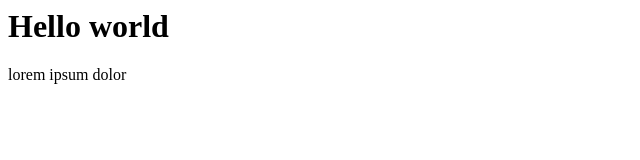
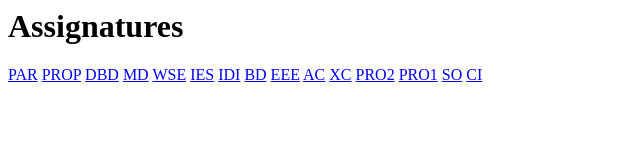
Before and after one commit to andyfratello/andyfratello.github.io, a plain HTML site: page index.html in a window 1280 px wide. Shown: the whole page, without its empty margins (0-640 px from the left). Drawn offline with Linux system fonts and the light colour scheme.

Commit message:
Update index.html

```diff
--- a/index.html
+++ b/index.html
@@ -5,5 +5,19 @@
 </head>
 <body>
 
-<h1>Hello world</h1>
-<p>lorem ipsum dolor</p>
+<h1>Assignatures</h1>
+<a href="https://github.com/andyfratello/PAR">PAR</a>
+<a href="https://github.com/andyfratello/PROP">PROP</a>
+<a href="https://github.com/andyfratello/DBD">DBD</a>
+<a href="https://github.com/andyfratello/MD">MD</a>
+<a href="https://github.com/andyfratello/WSE">WSE</a>
+<a href="https://github.com/andyfratello/IES">IES</a>
+<a href="https://github.com/andyfratello/IDI">IDI</a>
+<a href="https://github.com/andyfratello/EDA">BD</a>
+<a href="https://github.com/andyfratello/EEE">EEE</a>
+<a href="https://github.com/andyfratello/AC">AC</a>
+<a href="https://github.com/andyfratello/XC">XC</a>
+<a href="https://github.com/andyfratello/PRO2">PRO2</a>
+<a href="https://github.com/andyfratello/PRO1">PRO1</a>
+<a href="https://github.com/andyfratello/SO">SO</a>
+<a href="https://github.com/andyfratello/CI">CI</a>
```
